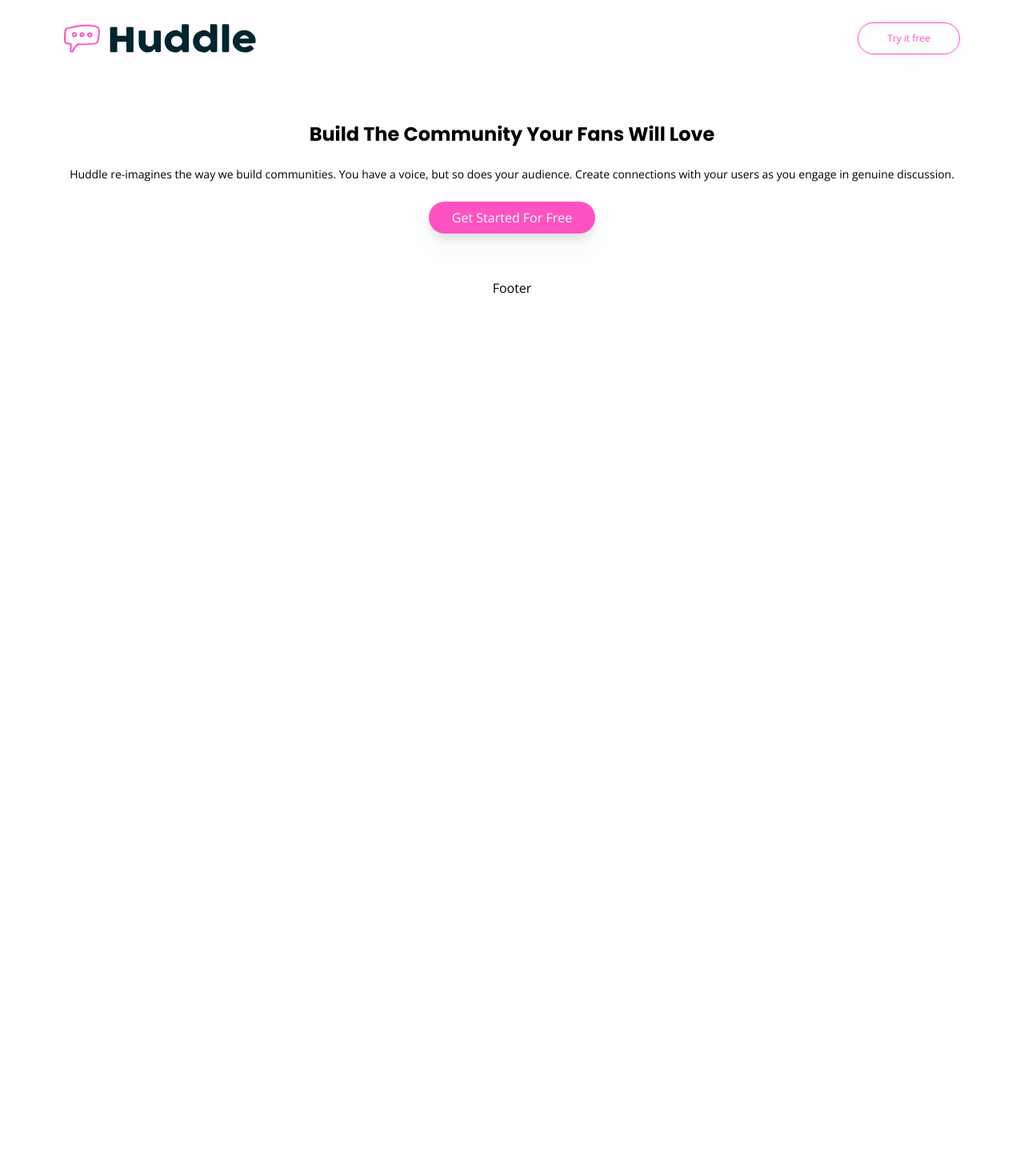
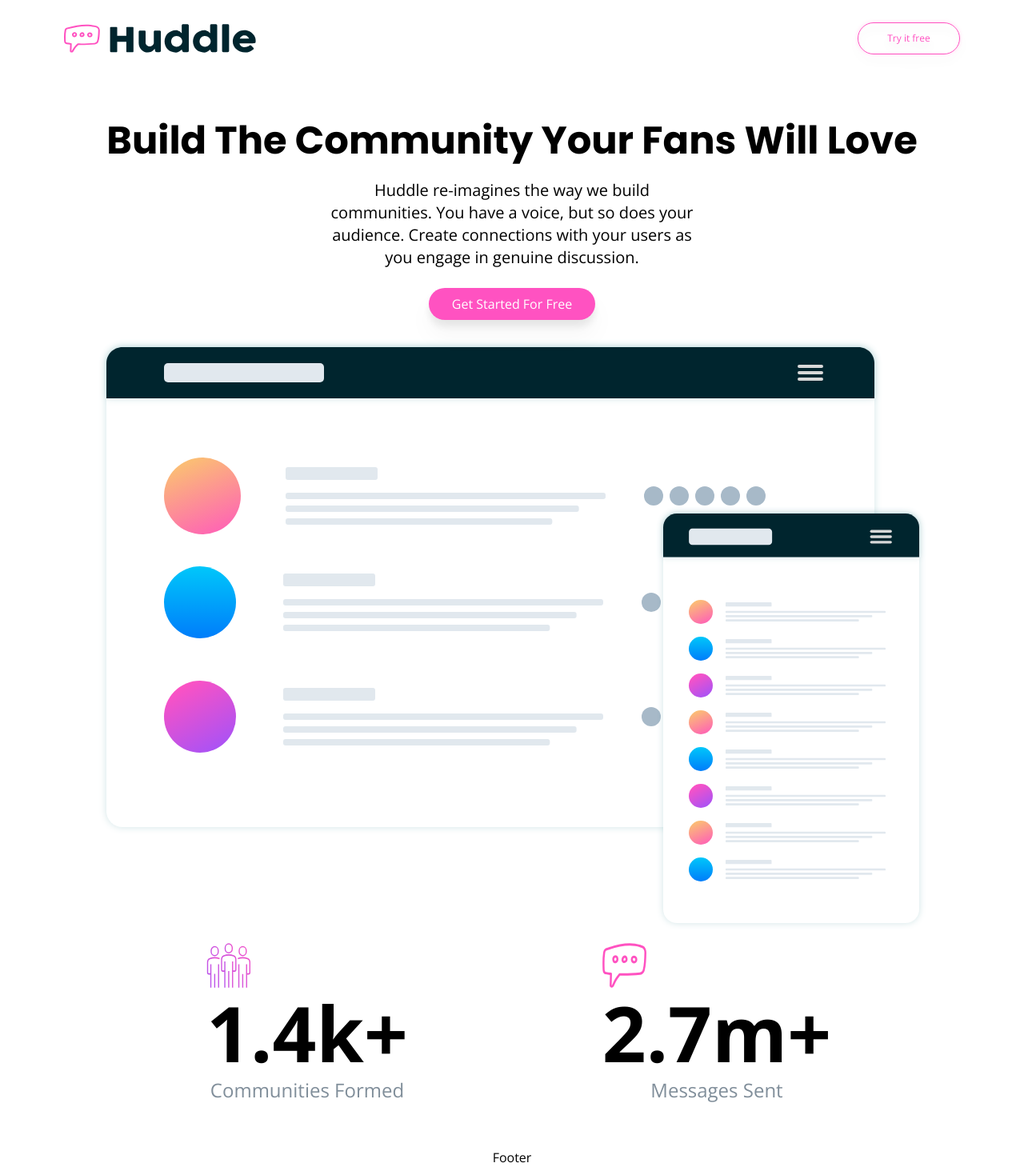
Before and after one commit to LEstebanR/FM_Huddle_landing_page_with_curved_sections, a React (Vite) app: page / in a window 1280 px wide. Shown: the whole page at 80% size. Before the commit the page ends 800 px from the top, so only its background shows below. Built offline with nearby package versions, Linux system fonts and the light colour scheme.

Commit message:
add title section

```diff
--- /dev/null
+++ b/src/components/data-overview.tsx
@@ -0,0 +1,25 @@
+import { FC } from "react";
+
+interface Props {
+  data: {
+    icon: string;
+    data: string;
+    description: string;
+  };
+}
+
+const DataOverView: FC<Props> = ({ data }) => {
+  return (
+    <div className="w-41 flex flex-col gap-2 items-center md:max-w-xs">
+      <img
+        src={data.icon}
+        alt="icon"
+        className="h-9 w-9 md:w-14 md:h-14 self-start"
+      />
+      <p className="text-6xl md:text-8xl font-bold">{data.data}</p>
+      <p className="text-base md:text-2xl text-gray">{data.description}</p>
+    </div>
+  );
+};
+
+export default DataOverView;
--- a/src/components/sections/title.tsx
+++ b/src/components/sections/title.tsx
@@ -1,18 +1,44 @@
 import { FC } from "react";
 import Button from "../button";
+import DataOverView from "../data-overview";
+
+const Data = [
+  {
+    icon: "/public/images/icon-communities.svg",
+    data: "1.4k+",
+    description: "Communities Formed",
+  },
+  {
+    icon: "/public/images/icon-messages.svg",
+    data: "2.7m+",
+    description: "Messages Sent",
+  },
+];
 
 const Title: FC = () => {
   return (
     <section className=" w-full text-center flex flex-col gap-6 items-center ">
-      <h2 className="text-2xl font-bold font-Headers">
+      <h2 className="text-2xl md:text-5xl font-bold font-Headers">
         Build The Community Your Fans Will Love
       </h2>
-      <p className="text-sm">
+      <p className="text-sm md:text-xl md:w-5/12">
         Huddle re-imagines the way we build communities. You have a voice, but
         so does your audience. Create connections with your users as you engage
         in genuine discussion.
       </p>
       <Button size="large">Get Started For Free</Button>
+      <div className="w-full flex flex-col items-center gap-4">
+        <img src="/images/screen-mockups.svg" alt="screen mockups" />
+        <div className="grid md:grid-cols-2 px-16 gap-8 w-full">
+          {Data.map((data) => {
+            return (
+              <div className="col-span-1 justify-items-center">
+                <DataOverView data={data} />
+              </div>
+            );
+          })}
+        </div>
+      </div>
     </section>
   );
 };
--- a/tailwind.config.js
+++ b/tailwind.config.js
@@ -6,6 +6,7 @@ export default {
       colors: {
         primary: "#FF52C1",
         active: "hsl(321, 100%, 78%)",
+        gray: "#808E9A",
       },
     },
     fontFamily: {
```
